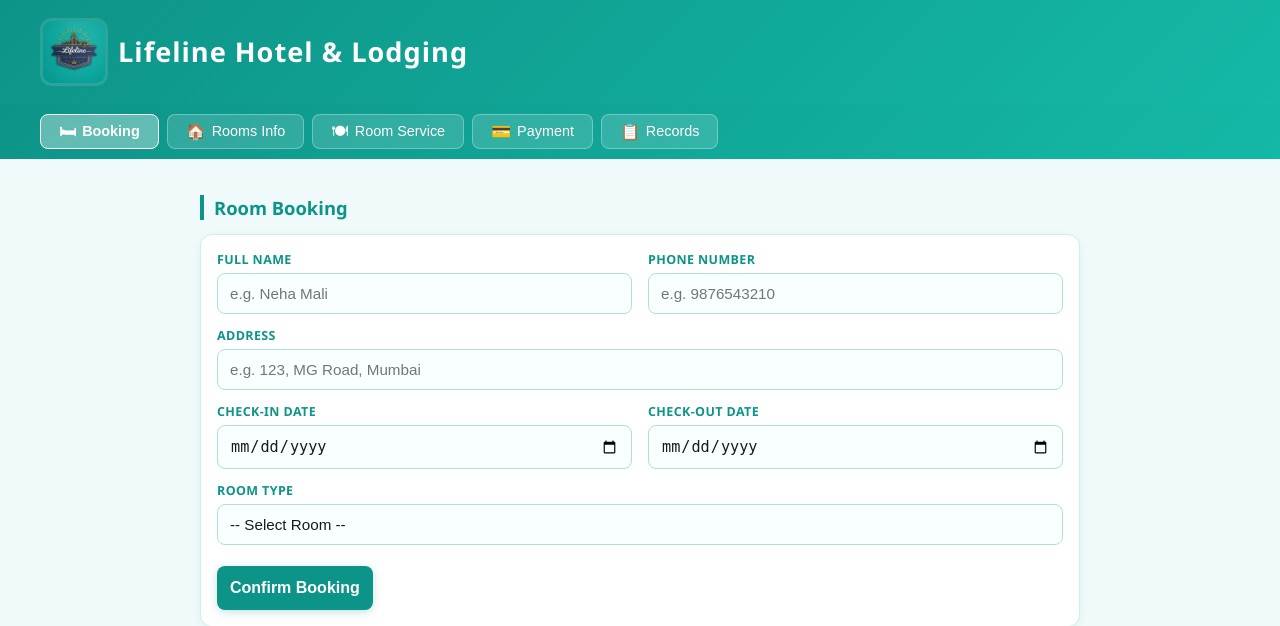
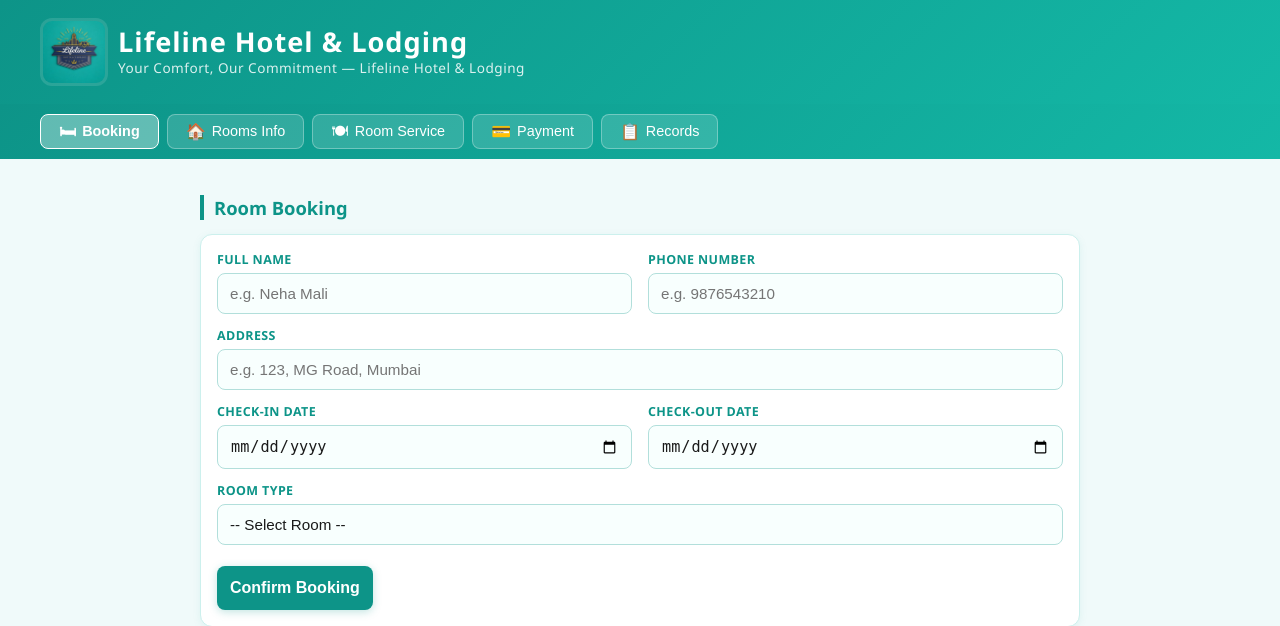
Before and after one commit to NehaMali04/hotel-lifeline, a Flask app: page / in a window 1280 px wide. Shown: the top 626 px of the page. Run offline with Flask 3, Linux system fonts and the light colour scheme.

Commit message:
Add tagline to header

```diff
--- a/templates/index.html
+++ b/templates/index.html
@@ -168,6 +168,7 @@
   <img src="/static/logo.jpg" alt="Lifeline Logo"/>
   <div class="header-text">
     <h1>Lifeline Hotel & Lodging</h1>
+    <p>Your Comfort, Our Commitment — Lifeline Hotel & Lodging</p>
   </div>
 </header>
 
```
